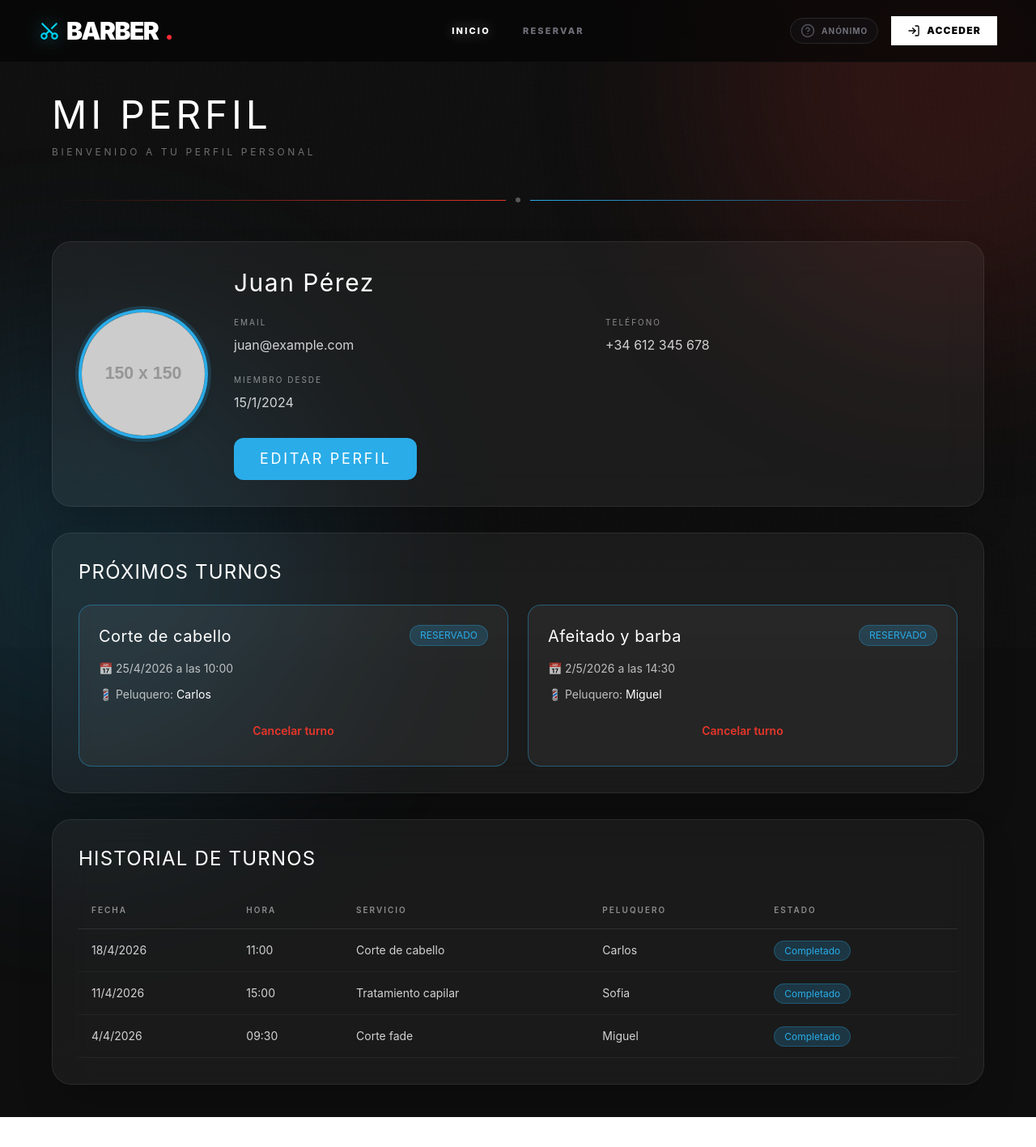
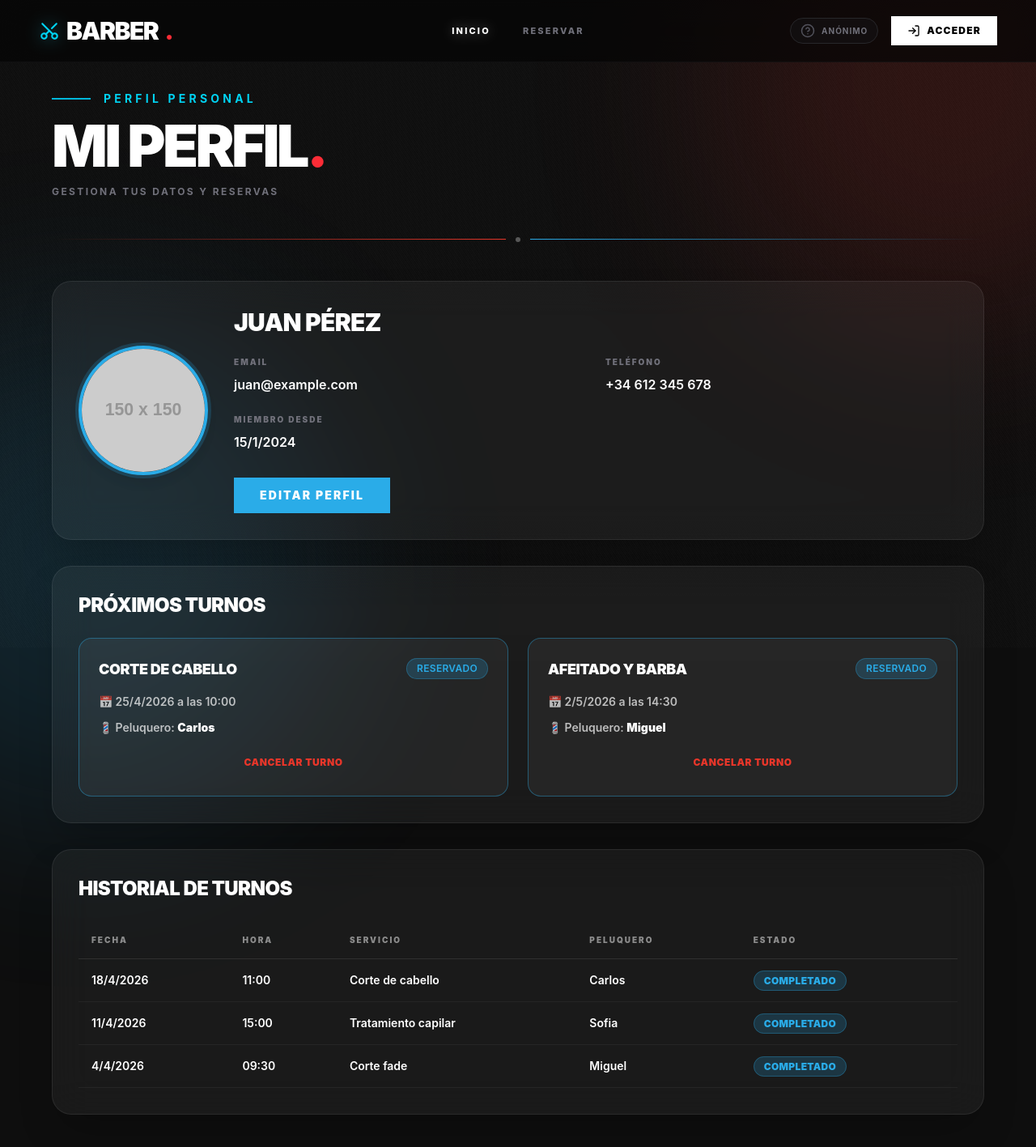
Before and after one commit to epilef9/frontend, a React (Vite) app: page /perfil in a window 1280 px wide. Shown: the whole page at 81% size. Before the commit the page ends 1380 px from the top, so only its background shows below. Built offline with nearby package versions, Linux system fonts and the light colour scheme.

Commit message:
Cambie la fuente y el diseño de las letras

```diff
--- a/src/pages/Home.jsx
+++ b/src/pages/Home.jsx
@@ -8,7 +8,7 @@ import { Scissors, Star, Calendar, Sparkles, MoveRight, User, HelpCircle, LogIn,
 export default function Home() {
     // por ahora hardcodeado
     // cambiar el usestate a true para simular que esta logueado y ponerlo en false para anonimo
-    const [isLogged, setIsLogged] = useState(false);
+    const [isLogged, setIsLogged] = useState(true);
 
     return (
         <div className="home-container bg-[#050505] min-h-screen font-sans overflow-hidden relative">
--- a/src/pages/Perfil.jsx
+++ b/src/pages/Perfil.jsx
@@ -58,7 +58,7 @@ export default function Perfil() {
     ]);
 
     return (
-        <div className="min-h-screen bg-[#0E0E0E] font-dm relative overflow-hidden px-4 py-10 pt-28">
+        <div className="min-h-screen bg-[#0E0E0E] font-sans relative overflow-hidden px-4 py-10 pt-28">
             <Navbar />
             {/*Background*/}
             <div className="glow-red" />
@@ -69,11 +69,15 @@ export default function Perfil() {
             <div className="relative z-10 max-w-6xl mx-auto">
                 {/* Header */}
                 <header className="animate-slide-up delay-1 mb-12">
-                    <h1 className="font-bebas text-5xl tracking-widest text-white leading-tight">
-                        MI PERFIL
+                    <div className="flex items-center gap-4 mb-4">
+                        <span className="h-[2px] w-12 bg-cyan-500"></span>
+                        <span className="text-cyan-400 font-bold uppercase tracking-[0.3em] text-sm">Perfil Personal</span>
+                    </div>
+                    <h1 className="text-[2.5rem] md:text-[3.5rem] xl:text-[4.5rem] font-black text-white leading-[0.9] tracking-tighter uppercase mb-4">
+                        Mi Perfil<span className="text-red-500">.</span>
                     </h1>
-                    <p className="text-xs tracking-[0.3em] uppercase text-white/40 mt-2">
-                        Bienvenido a tu perfil personal
+                    <p className="text-xs text-zinc-500 font-bold tracking-[0.2em] uppercase">
+                        Gestiona tus datos y reservas
                     </p>
                 </header>
 
@@ -95,25 +99,25 @@ export default function Perfil() {
                             />
                         </div>
                         <div className="flex-grow w-full md:w-auto">
-                            <h2 className="font-bebas text-3xl tracking-wider text-white mb-6">
+                            <h2 className="font-black text-2xl md:text-3xl tracking-tight text-white mb-6 uppercase">
                                 {usuario.nombre}
                             </h2>
                             <div className="grid grid-cols-1 md:grid-cols-2 gap-6 mb-8">
                                 <div>
-                                    <p className="text-[10px] tracking-[0.2em] uppercase text-white/50 mb-2">Email</p>
-                                    <p className="text-white/80">{usuario.email}</p>
+                                    <p className="text-[10px] font-black uppercase tracking-[0.2em] text-zinc-500 mb-2">Email</p>
+                                    <p className="text-white font-semibold">{usuario.email}</p>
                                 </div>
                                 <div>
-                                    <p className="text-[10px] tracking-[0.2em] uppercase text-white/50 mb-2">Teléfono</p>
-                                    <p className="text-white/80">{usuario.telefono}</p>
+                                    <p className="text-[10px] font-black uppercase tracking-[0.2em] text-zinc-500 mb-2">Teléfono</p>
+                                    <p className="text-white font-semibold">{usuario.telefono}</p>
                                 </div>
                                 <div>
-                                    <p className="text-[10px] tracking-[0.2em] uppercase text-white/50 mb-2">Miembro desde</p>
-                                    <p className="text-white/80">{new Date(usuario.miembro_desde).toLocaleDateString('es-ES')}</p>
+                                    <p className="text-[10px] font-black uppercase tracking-[0.2em] text-zinc-500 mb-2">Miembro desde</p>
+                                    <p className="text-white font-semibold">{new Date(usuario.miembro_desde).toLocaleDateString('es-ES')}</p>
                                 </div>
                             </div>
-                            <button className="px-8 py-3 rounded-xl font-bebas text-lg tracking-[0.15em] text-white bg-[#2AACE8] hover:-translate-y-0.5 hover:shadow-[0_12px_32px_rgba(42,172,232,0.45)] transition-all">
-                                EDITAR PERFIL
+                            <button className="px-8 py-3 rounded-none font-black text-sm tracking-[0.15em] text-white bg-[#2AACE8] hover:-translate-y-1 hover:shadow-[0_12px_32px_rgba(42,172,232,0.45)] transition-all uppercase">
+                                Editar Perfil
                             </button>
                         </div>
                     </div>
@@ -121,8 +125,8 @@ export default function Perfil() {
 
                 {/* Sección de Turnos Reservados */}
                 <section className="animate-slide-up delay-4 bg-white/5 backdrop-blur-xl border border-white/8 rounded-3xl p-8 mb-8 shadow-2xl">
-                    <h3 className="font-bebas text-2xl tracking-wider text-white mb-6">
-                        PRÓXIMOS TURNOS
+                    <h3 className="font-black text-xl md:text-2xl tracking-tight text-white mb-6 uppercase">
+                        Próximos Turnos
                     </h3>
                     {turnosReservados.length > 0 ? (
                         <div className="grid grid-cols-1 md:grid-cols-2 gap-6">
@@ -132,21 +136,21 @@ export default function Perfil() {
                                     className="bg-white/5 border border-[#2AACE8]/40 rounded-2xl p-6 hover:border-[#2AACE8]/80 hover:bg-[#2AACE8]/10 transition-all"
                                 >
                                     <div className="flex justify-between items-start mb-4">
-                                        <p className="font-bebas text-xl text-white tracking-wide">{turno.servicio}</p>
-                                        <span className="bg-[#2AACE8]/20 text-[#2AACE8] text-xs px-3 py-1 rounded-full border border-[#2AACE8]/30">
-                                            RESERVADO
+                                        <p className="font-black text-lg text-white tracking-tight uppercase">{turno.servicio}</p>
+                                        <span className="bg-[#2AACE8]/20 text-[#2AACE8] text-xs px-3 py-1 rounded-full border border-[#2AACE8]/30 font-semibold uppercase tracking-wide">
+                                            Reservado
                                         </span>
                                     </div>
                                     <div className="space-y-3">
-                                        <p className="text-white/70 text-sm">
+                                        <p className="text-white/70 text-sm font-semibold">
                                             📅 {new Date(turno.fecha).toLocaleDateString('es-ES')} a las {turno.hora}
                                         </p>
-                                        <p className="text-white/70 text-sm">
-                                            💈 Peluquero: <span className="text-white">{turno.peluquero}</span>
+                                        <p className="text-white/70 text-sm font-semibold">
+                                            💈 Peluquero: <span className="text-white font-black">{turno.peluquero}</span>
                                         </p>
                                     </div>
-                                    <button className="mt-4 w-full py-2 text-sm text-[#E8362A] hover:text-white hover:bg-[#E8362A]/20 rounded-lg transition border border-transparent hover:border-[#E8362A] font-semibold">
-                                        Cancelar turno
+                                    <button className="mt-4 w-full py-2 text-xs text-[#E8362A] hover:text-white hover:bg-[#E8362A]/20 rounded-none transition border border-transparent hover:border-[#E8362A] font-black uppercase tracking-wider">
+                                        Cancelar Turno
                                     </button>
                                 </div>
                             ))}
@@ -158,19 +162,19 @@ export default function Perfil() {
 
                 {/* Historial de Turnos */}
                 <section className="animate-slide-up delay-5 bg-white/5 backdrop-blur-xl border border-white/8 rounded-3xl p-8 shadow-2xl">
-                    <h3 className="font-bebas text-2xl tracking-wider text-white mb-6">
-                        HISTORIAL DE TURNOS
+                    <h3 className="font-black text-xl md:text-2xl tracking-tight text-white mb-6 uppercase">
+                        Historial de Turnos
                     </h3>
                     {historialTurnos.length > 0 ? (
                         <div className="overflow-x-auto">
                             <table className="w-full text-left text-sm">
                                 <thead>
                                     <tr className="border-b border-white/10">
-                                        <th className="px-4 py-4 text-[10px] tracking-[0.2em] uppercase text-white/50 font-semibold">Fecha</th>
-                                        <th className="px-4 py-4 text-[10px] tracking-[0.2em] uppercase text-white/50 font-semibold">Hora</th>
-                                        <th className="px-4 py-4 text-[10px] tracking-[0.2em] uppercase text-white/50 font-semibold">Servicio</th>
-                                        <th className="px-4 py-4 text-[10px] tracking-[0.2em] uppercase text-white/50 font-semibold">Peluquero</th>
-                                        <th className="px-4 py-4 text-[10px] tracking-[0.2em] uppercase text-white/50 font-semibold">Estado</th>
+                                        <th className="px-4 py-4 text-[10px] tracking-[0.2em] uppercase text-white/50 font-black">Fecha</th>
+                                        <th className="px-4 py-4 text-[10px] tracking-[0.2em] uppercase text-white/50 font-black">Hora</th>
+                                        <th className="px-4 py-4 text-[10px] tracking-[0.2em] uppercase text-white/50 font-black">Servicio</th>
+                                        <th className="px-4 py-4 text-[10px] tracking-[0.2em] uppercase text-white/50 font-black">Peluquero</th>
+                                        <th className="px-4 py-4 text-[10px] tracking-[0.2em] uppercase text-white/50 font-black">Estado</th>
                                     </tr>
                                 </thead>
                                 <tbody>
@@ -179,14 +183,14 @@ export default function Perfil() {
                                             key={turno.id}
                                             className="border-b border-white/5 hover:bg-white/5 transition-colors"
                                         >
-                                            <td className="px-4 py-4 text-white/80">
+                                            <td className="px-4 py-4 text-white font-semibold">
                                                 {new Date(turno.fecha).toLocaleDateString('es-ES')}
                                             </td>
-                                            <td className="px-4 py-4 text-white/80">{turno.hora}</td>
-                                            <td className="px-4 py-4 text-white/80">{turno.servicio}</td>
-                                            <td className="px-4 py-4 text-white/80">{turno.peluquero}</td>
+                                            <td className="px-4 py-4 text-white font-semibold">{turno.hora}</td>
+                                            <td className="px-4 py-4 text-white font-semibold">{turno.servicio}</td>
+                                            <td className="px-4 py-4 text-white font-semibold">{turno.peluquero}</td>
                                             <td className="px-4 py-4">
-                                                <span className="bg-[#2AACE8]/20 text-[#2AACE8] text-xs px-3 py-1 rounded-full border border-[#2AACE8]/30">
+                                                <span className="bg-[#2AACE8]/20 text-[#2AACE8] text-xs px-3 py-1 rounded-full border border-[#2AACE8]/30 font-black uppercase tracking-wide">
                                                     {turno.estado}
                                                 </span>
                                             </td>
```
